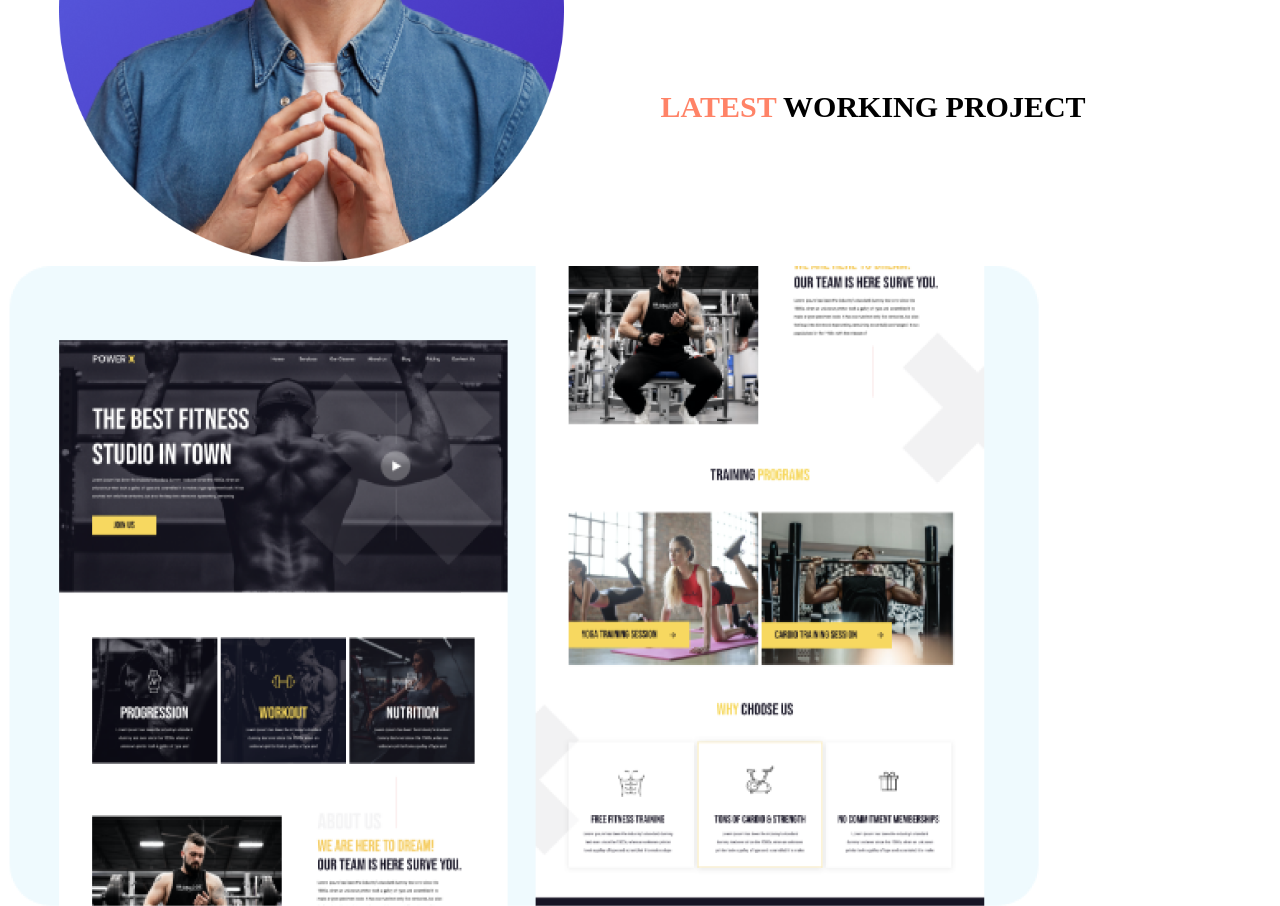
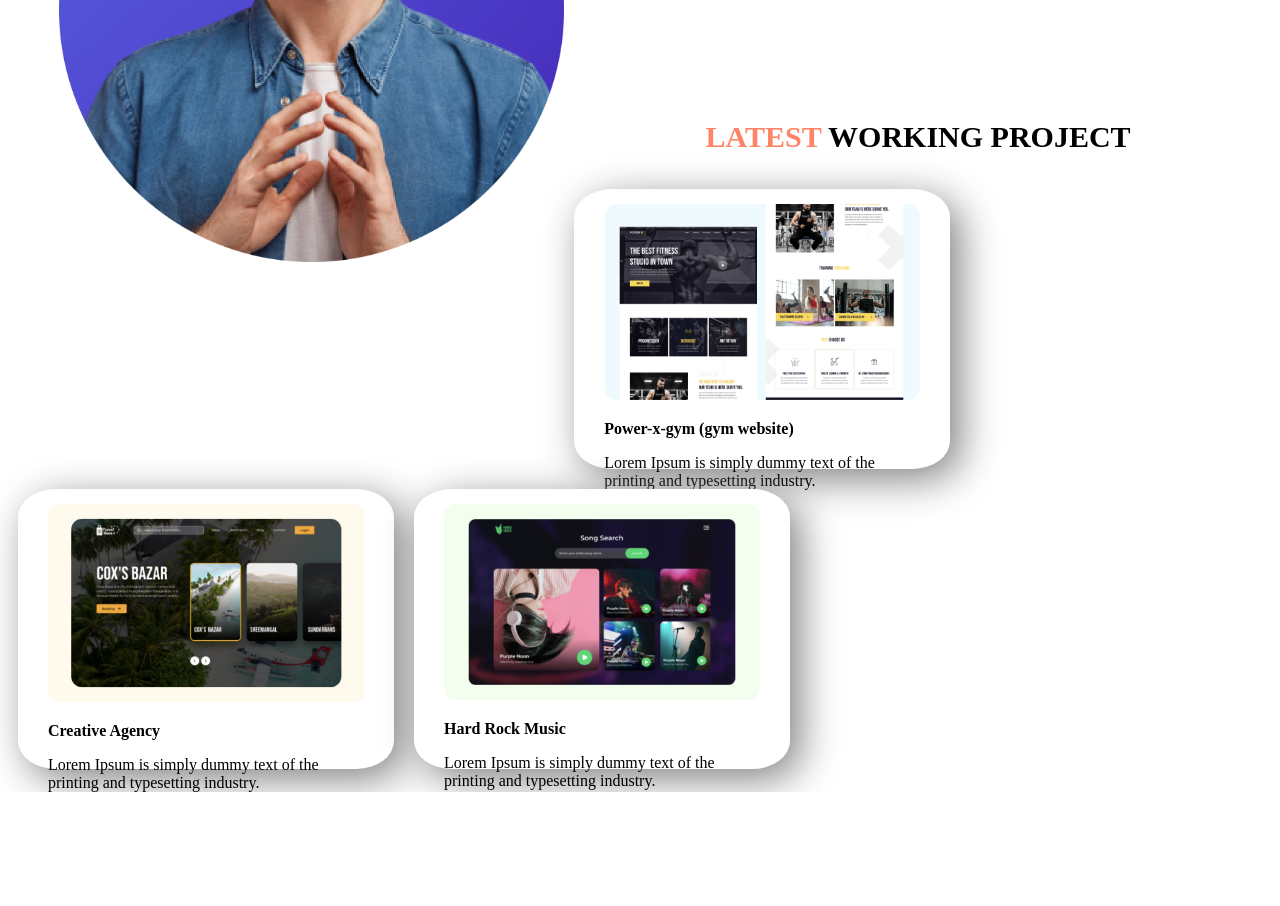
Before and after one commit to nimealif/personal-website-main, a plain HTML site: page index.html in a window 1280 px wide. Shown: the part 1108-2014 px from the top of the page. After the commit the page ends 1900 px from the top, so only its background shows below. Drawn offline with Linux system fonts and the light colour scheme.

Commit message:
3rd section work done

```diff
--- a/index.html
+++ b/index.html
@@ -46,16 +46,28 @@
 
     <section>
         <h2><span>LATEST</span> WORKING PROJECT</h2>
-        <div class="card-width">
+        <div class="card-width box">
             <img src="images/image 4.png" alt="">
+            <h3 class="size">Power-x-gym (gym website)</h3>
+            <p>Lorem Ipsum is simply dummy text of the
+
+                printing and typesetting industry.</p>
 
         </div>
-        <div class="card-width">
+        <div class="card-width box">
             <img src="images/image 5.png" alt="">
+            <h3 class="size">Creative Agency</h3>
+            <p>Lorem Ipsum is simply dummy text of the
+
+                printing and typesetting industry.</p>
 
         </div>
-        <div class="card-width">
+        <div class="card-width box">
             <img src="images/image 8.png" alt="">
+            <h3 class="size">Hard Rock Music</h3>
+            <p>Lorem Ipsum is simply dummy text of the
+
+                printing and typesetting industry.</p>
 
         </div>
     </section>
--- a/style.css
+++ b/style.css
@@ -54,6 +54,29 @@ span{
 }
 h2{
     font-size:30px;
-    text-align: center;
-    margin: 90px;
+    text-align:center;
+    margin-top:120px;
 }
+.card-width{
+    width: 25%;
+    float: left;
+    padding:15px 30px;
+    margin: 10px;
+
+}
+
+.card-width img{
+    width: 100%;
+
+}
+.size{
+    font-size: 100%;
+    font-weight: 600;
+}
+
+.box{
+    box-shadow: 10px 10px 40px gray;
+    height: 50%;
+    background-color: white;
+    border-radius: 10%;
+}
```
